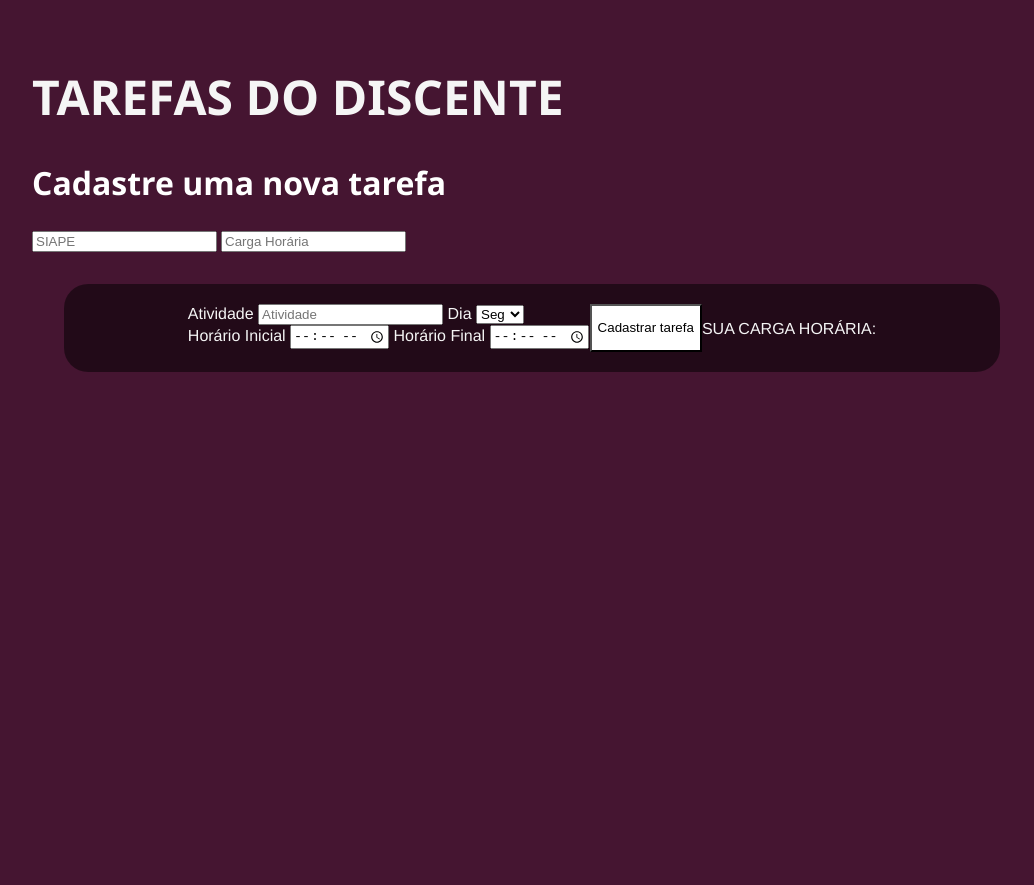
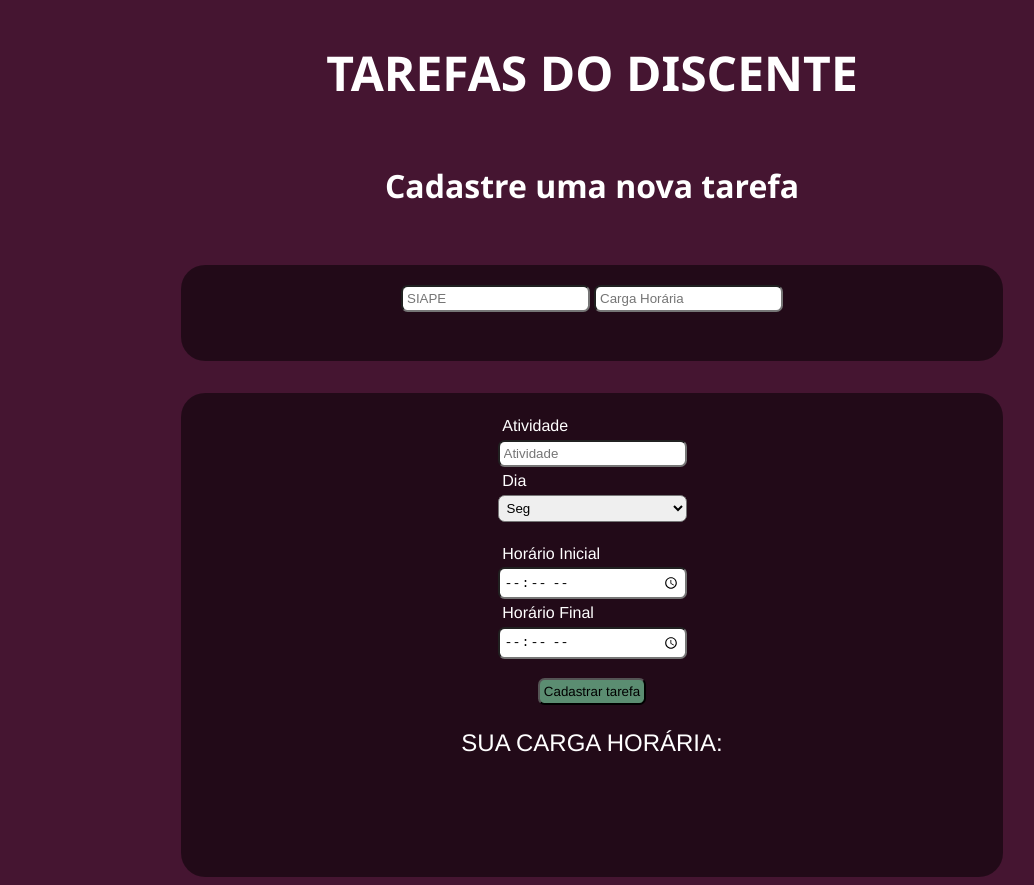
Before and after one commit to inakarinee/Agenda, a plain HTML site: page cadastro.html in a window 1280 px wide. Shown: the whole page, without its empty margins (48-1082 px from the left). Before the commit the page ends 800 px from the top, so only its background shows below. Drawn offline with Linux system fonts and the light colour scheme.

Commit message:
Update horarios.css

```diff
--- a/horarios.css
+++ b/horarios.css
@@ -1,48 +1,104 @@
-body{
+body {
     background-color: #451531;
-    margin: 5em;
-    margin-top: 2em;
+
+}
+#titulos {
+    margin-left: auto;
+    margin-right: auto;
+    margin-bottom: auto;
     display: flex;
-    justify-content: left;
+    flex-direction: column;
+    align-items: center;
 }
-
-h2{
+h1 {
+    color: white;
+    font-size: 3em;
+    font-family: 'Segoe UI', Tahoma, Geneva, Verdana, sans-serif;
+    text-align: center;
+}
+h2 {
     color: white;
     font-size: 2em;
-    font-family:'Segoe UI', Tahoma, Geneva, Verdana, sans-serif;
+    font-family: 'Segoe UI', Tahoma, Geneva, Verdana, sans-serif;
+    text-align: center;
 }
+#dados {
+    display: flex;
+    height: 6em;
+    width: 65%;
+    flex-direction: column;
+    margin-left: auto;
+    margin-right: auto;
+    margin-top: 2em;
+    align-items: center;
+    background-color: rgba(0, 0, 0, 0.5);
+    border-radius: 1.5em;
 
-h1{
-    color: whitesmoke;
-    font-size: 3em;
-    font-family: 'Segoe UI', Tahoma, Geneva, Verdana, sans-serif;
 }
+#cadastro {
+    display: flex;
+    flex-direction: column;
+    align-items: center;
+    margin-left:auto;
+    margin-right: auto;
+    margin-top: 2em;
+    width: 65%;
+    background-color: rgba(0, 0, 0, 0.5);
+    border-radius: 1.5em;
 
-#div1{
-    align-items: end;
 }
-
-#cadastro{
+#usuario {
+    padding: 1.2em;
+}
+#siape {
+    padding: 0.3em;
+    border-radius: 0.5em;
+}
+#carga {
+    padding: 0.3em;
+    border-radius: 0.5em;
+}
+#formulario {
     display: flex;
-    justify-content: center;
-    background-color:rgba(0, 0, 0, 0.5);
-    height: 3em;
-    width: 56em;
-    margin: 2em;
-    border-radius: 1.5em;
-    padding: 20px;
-    color: whitesmoke;
-    font-family:'Franklin Gothic Medium', 'Arial Narrow', Arial, sans-serif;
+    flex-direction: column;
+    padding: 1.2em;
 }
-
-button{
-    background-color: white;
-    margin-left: 1px;
-    size: 1.8em;
+label {
+    color: white;
+    margin: 0.3em;
+    font-family: 'Franklin Gothic Medium', 'Arial Narrow', Arial, sans-serif;
 }
-
-#contagem{
-    color: whitesmoke;
-    font-size: 24px;
-    margin-left: 2em;
+#atividade {
+    padding: 0.3em;
+    border-radius: 0.5em;
 }
+#dia {
+    padding: 0.3em;
+    border-radius: 0.5em;
+}
+#horario_inicial {
+    padding: 0.3em;
+    border-radius: 0.5em;
+}
+#horario_final {
+    padding: 0.3em;
+    border-radius: 0.5em;
+}
+#botao {
+    padding: 0.3em;
+    border-radius: 0.5em;
+    font-family: 'Franklin Gothic Medium', 'Arial Narrow', Arial, sans-serif;
+    background-color: rgb(91, 141, 113);
+}
+p {
+    color: white;
+    font-family: 'Franklin Gothic Medium', 'Arial Narrow', Arial, sans-serif;
+    font-size: 1.5em;
+}
+#mostrartarefas {
+    color: black;
+}
+#mostrarhorarios {
+    float: right;
+    color: #451531;
+}
```
